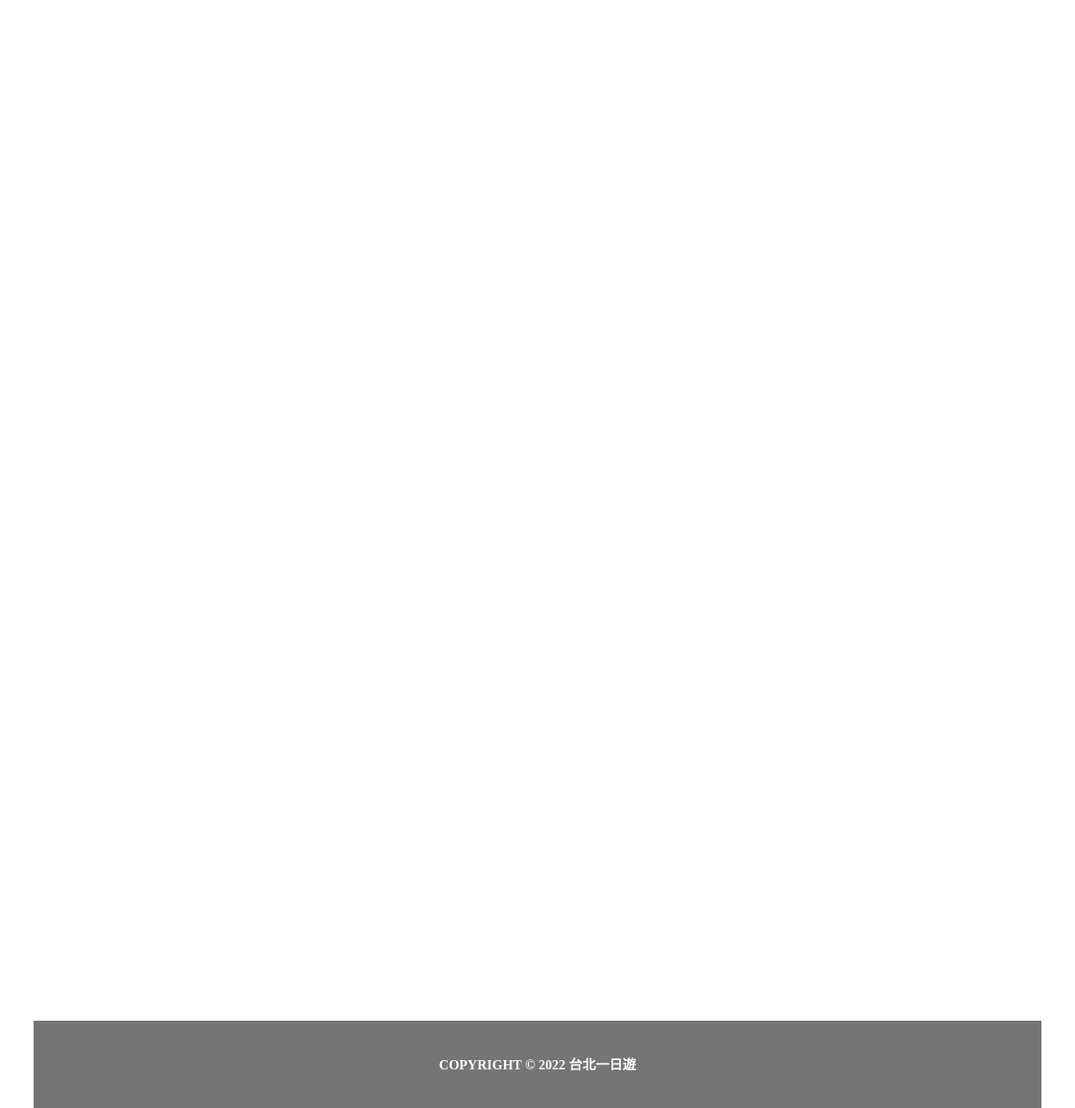
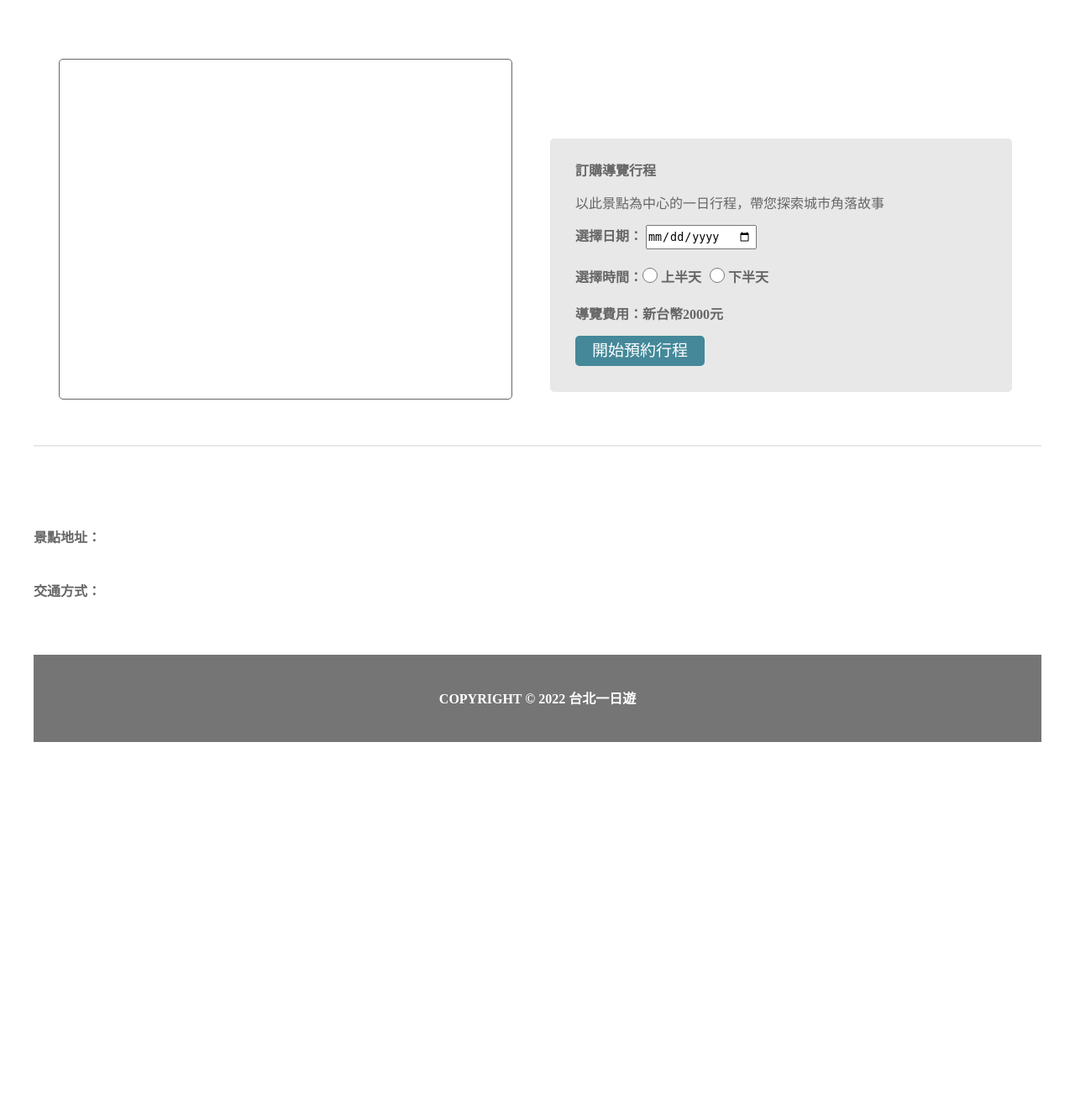
Before and after one commit to wen527555/Trip-website, a Flask app: template templates/attraction.html in a window 1280 px wide. Shown: the part 54-1374 px from the top of the page at 84% size. After the commit the page ends 938 px from the top, so only its background shows below. Run offline with Flask 2, Linux system fonts and the light colour scheme; the template is opened without the code that fills it, so the values that code supplies are empty.

Commit message:
feat: create attractions page

```diff
--- /dev/null
+++ b/static/JS/attraction.js
@@ -0,0 +1,43 @@
+"use strict";
+
+const attrs_img = document.querySelector(".attrs_img");
+const attrs_name = document.querySelector(".attrs_name");
+const attrs_inf = document.querySelector(".attrs_inf");
+const attrs_description = document.querySelector(".attrs_description");
+const attrs_address = document.querySelector(".attrs_address");
+const attrs_transport = document.querySelector(".attrs_transport");
+const attractionId = window.location.pathname.split("/")[2];
+const morning = document.getElementById("booking_time_morning");
+const price = document.getElementById("price");
+
+const getAttractionsId = () => {
+  fetch(`/api/attraction/${attractionId}`)
+    .then((respose) => respose.json())
+    .then((result) => {
+      const attraction = result.data;
+      const name = attraction.name;
+      const mrt = attraction.mrt;
+      const cat = attraction.category;
+      const description = attraction.description;
+      const address = attraction.address;
+      const transport = attraction.transport;
+      const images = attraction.images[0];
+      console.log(attraction);
+      attrs_img.style.backgroundImage = `url(${images})`;
+      attrs_name.textContent = name;
+      attrs_inf.textContent = cat + " at " + mrt;
+      attrs_description.textContent = description;
+      attrs_address.textContent = address;
+      attrs_transport.textContent = transport;
+    })
+    .catch((error) => console.error("Error", error));
+};
+getAttractionsId();
+
+function updatePrice() {
+  if (morning.checked) {
+    price.innerText = "新台幣2000元";
+  } else {
+    price.innerText = "新台幣2500元";
+  }
+}
--- /dev/null
+++ b/static/css/attraction.css
@@ -0,0 +1,298 @@
+* {
+  padding: 0;
+  margin: 0;
+  box-sizing: border-box;
+}
+
+body {
+  display: grid;
+  font-family: "Noto Sans TC";
+  font-style: normal;
+  grid-template-rows: auto 1fr auto;
+  justify-self: center;
+  min-height: 100vh;
+}
+
+nav {
+  display: grid;
+  grid-row: 1/2;
+  grid-template-columns: auto minmax(300px, 1200px) auto;
+  position: sticky;
+  background-color: #ffffff;
+  z-index: 10;
+  top: 0;
+  height: 54px;
+}
+
+nav > .nav_box {
+  display: grid;
+  grid-template-columns: 1fr 1fr;
+  grid-column: 2/3;
+  align-content: center;
+}
+
+nav > .nav_box > .nav_title > a {
+  font-weight: 700;
+  font-size: 30px;
+  color: #448899;
+  text-decoration: none;
+  padding-left: 10px;
+}
+nav > .nav_box > .nav_items {
+  display: grid;
+  grid-auto-flow: column;
+  justify-content: end;
+  padding-right: 10px;
+}
+nav > .nav_box > .nav_items > .nav_item {
+  font-weight: 500;
+  font-size: 16px;
+  line-height: 13px;
+  color: #666666;
+  border: 0;
+  /*去邊*/
+  background-color: #ffffff;
+  padding-right: 10px;
+}
+main {
+  display: grid;
+  grid-row: 2/3;
+  grid-template-columns: auto minmax(300px, 1200px) auto;
+  grid-template-rows: 460px auto;
+  justify-content: center;
+  justify-self: center;
+
+  margin: 40px 0px;
+  color: #666666;
+}
+
+main > .topSection {
+  display: grid;
+  grid-column: 2/3;
+  grid-template-columns: 600px 600px;
+}
+
+main > .topSection > .topSection_left {
+  display: grid;
+  grid-column: 1/2;
+  justify-content: center;
+  justify-self: center;
+  border-radius: 5px;
+  margin: 15px 10px;
+}
+
+main > .topSection > .topSection_left > .attrs_img {
+  border: 1px solid #666666;
+  height: 406px;
+  width: 540px;
+  margin: 15px 10px;
+  border-radius: 5px;
+  background-size: cover;
+  background-position: center;
+}
+
+main > .topSection > .topSection_right {
+  display: grid;
+  grid-column: 2/3;
+  grid-template-rows: 33px 22px 302px;
+  grid-gap: 15px;
+  align-self: center;
+  margin: 15px;
+}
+
+main > .topSection > .topSection_right > .attrs_name {
+  font-weight: 700;
+  font-size: 24px;
+  grid-row: 1/2;
+}
+
+main > .topSection > .topSection_right > .attrs_inf {
+  grid-row: 2/3;
+}
+
+.title {
+  font-weight: 700;
+  font-size: 16px;
+  margin: 5px 0px;
+}
+
+main > .booking_text {
+  font-weight: 500;
+  font-size: 16px;
+  line-height: 13px;
+}
+
+main > .topSection > .topSection_right > .booking_box {
+  display: grid;
+  grid-row: 3/4;
+  width: 550px;
+  height: 302px;
+  background: #e8e8e8;
+  border-radius: 5px;
+  padding: 20px 30px;
+}
+
+main > .topSection > .topSection_right > .booking_box > .booking_date {
+  width: 193px;
+  height: 35px;
+  background: #ffffff;
+  margin-right: 5px;
+}
+input[type="date"]::-webkit-calendar-picker-indicator {
+  margin: 4px;
+}
+
+main > .topSection > .topSection_right > .booking_box > .booking_time {
+  display: flex;
+  margin-right: 5px;
+}
+
+main
+  > .topSection
+  > .topSection_right
+  > .booking_box
+  > .booking_time
+  > .morning {
+  accent-color: #448899;
+}
+
+main
+  > .topSection
+  > .topSection_right
+  > .booking_box
+  > .booking_time
+  > .afternoon {
+  padding-left: 10px;
+  accent-color: #448899;
+}
+
+input[type="radio"] {
+  width: 18px;
+  height: 18px;
+  vertical-align: text-bottom;
+  margin-bottom: 2px;
+}
+
+main > .topSection > .topSection_right > .booking_box > .booking_price {
+  display: flex;
+}
+
+main > .topSection > .topSection_right > .booking_box > .booking_btn {
+  width: 154px;
+  height: 36px;
+  background: #448899;
+  border-radius: 5px;
+  border: none;
+  color: #ffffff;
+  font-size: 19px;
+  line-height: 16px;
+  align-items: center;
+  text-align: center;
+}
+
+hr {
+  border: 1px solid #e8e8e8;
+  height: 1px;
+  max-width: 1200px;
+  margin-top: 30px;
+  margin-bottom: 50px;
+}
+
+main > .bottomSection {
+  grid-column: 2/3;
+  grid-row: 2/3;
+}
+
+main > .bottomSection > .attrs_description {
+  font-size: 16px;
+  margin: 10px 0px;
+  padding: 10px 0px;
+}
+
+main > .bottomSection > .address {
+  font-size: 16px;
+  margin: 10px 0px;
+  padding: 10px 0px;
+}
+
+main > .bottomSection > .transport {
+  font-size: 16px;
+  margin: 10px 0px;
+  padding: 10px 0px;
+}
+
+footer {
+  display: grid;
+  grid-row: 3/4;
+  background: #757575;
+  color: #ffffff;
+  font-weight: 700;
+  font-size: 16px;
+  line-height: 13px;
+  justify-content: center;
+  align-content: center;
+  height: 104px;
+}
+
+@media (max-width: 1200px) {
+  nav > .nav_title > a {
+    padding-left: 20px;
+  }
+  nav > .nav_title > .nav_items {
+    padding-right: 20px;
+  }
+
+  main {
+    display: grid;
+    grid-template-columns: auto minmax(300px, 900px) auto;
+  }
+
+  main > .topSection {
+    grid-template-columns: 500px 450px;
+  }
+
+  main > .topSection > .topSection_left > .attrs_img {
+    height: auto;
+    width: 500px;
+    margin: 15px 10px;
+  }
+
+  main > .topSection > .topSection_right > .booking_box {
+    width: auto;
+  }
+
+  hr {
+    margin: 0px;
+  }
+}
+
+@media (max-width: 900px) {
+  main {
+    grid-template-rows: auto;
+    grid-template-columns: auto minmax(300px, 670px) auto;
+  }
+  main > .topSection {
+    display: block;
+  }
+
+  main > .topSection > .topSection_left {
+    width: auto;
+    margin: 30px 10px;
+  }
+
+  main > .topSection > .topSection_left > .attrs_img {
+    height: 406px;
+    width: 540px;
+  }
+
+  main > .topSection > .topSection_right {
+    width: auto;
+  }
+}
+
+@media (max-width: 670px) {
+  main {
+    grid-template-rows: auto;
+    grid-template-columns: auto minmax(300px, 540px) auto;
+  }
+}
--- a/static/css/index.css
+++ b/static/css/index.css
@@ -149,20 +149,20 @@ main {
   margin: 55px 0px;
 }
 
-main > .attrs_card {
+main > .index_card {
   display: grid;
   grid-template-rows: 157px 40px 43px;
   border: 1px solid #e8e8e8;
 }
 
-main > .attrs_card > .attrs_img {
+main > .index_card > .index_img {
   display: grid;
   grid-area: 1 / 1 / 3 / 2;
   background-size: cover;
   background-position: center;
 }
 
-main > .attrs_card > .attrs_name {
+main > .index_card > .index_name {
   display: grid;
   grid-area: 2 / 1 / 3 / 2;
 
@@ -176,14 +176,14 @@ main > .attrs_card > .attrs_name {
   padding-left: 15px;
 }
 
-main > .attrs_card > .attrs_inf {
+main > .index_card > .index_inf {
   display: grid;
   grid-row: 3/4;
   background: #ffffff;
   grid-template-columns: 1fr 1fr;
 }
 
-main > .attrs_card > .attrs_inf > .attrs_mrt {
+main > .index_card > .index_inf > .index_mrt {
   display: grid;
   justify-content: start;
   font-weight: 500;
@@ -193,7 +193,7 @@ main > .attrs_card > .attrs_inf > .attrs_mrt {
   color: #757575;
   padding-left: 15px;
 }
-main > .attrs_card > .attrs_inf > .attrs_cat {
+main > .index_card > .index_inf > .index_cat {
   display: grid;
   justify-content: end;
   font-weight: 500;
@@ -242,7 +242,7 @@ footer {
     grid-template-rows: repeat(6, 242px);
     justify-content: center;
   }
-  main > .attrs_card {
+  main > .index_card {
     height: auto;
   }
 }
@@ -260,7 +260,7 @@ footer {
     align-content: center;
     grid-gap: 15px;
   }
-  main > .attrs_card {
+  main > .index_card {
     width: 100%;
   }
 }
--- a/templates/attraction.html
+++ b/templates/attraction.html
@@ -4,7 +4,8 @@
     <meta charset="UTF-8" />
     <meta http-equiv="X-UA-Compatible" content="IE=edge" />
     <meta name="viewport" content="width=device-width, initial-scale=1.0" />
-    <link rel="stylesheet" href="../statics/index.css" />
+    <!-- <link rel="stylesheet" href="../static/css/index.css" /> -->
+    <link rel="stylesheet" href="../static/css/attraction.css" />
     <title>Taipei-day-trip 台北一日遊</title>
   </head>
   <body>
@@ -18,7 +19,67 @@
       </div>
     </nav>
 
-    <main></main>
+    <main>
+      <div class="topSection">
+        <div class="topSection_left"><div class="attrs_img"></div></div>
+        <div class="topSection_right">
+          <div class="attrs_name"></div>
+          <div class="booking_text attrs_inf"></div>
+          <div class="booking_box">
+            <div class="title">訂購導覽行程</div>
+            <div class="booking_text">
+              以此景點為中心的一日行程，帶您探索城市角落故事
+            </div>
+            <div class="title">
+              選擇日期：
+              <input type="date" class="booking_date" id="booking_date" />
+            </div>
+            <div class="title booking_time">
+              選擇時間：
+              <div class="booking_text morning">
+                <input
+                  type="radio"
+                  id="booking_time_morning"
+                  name="time"
+                  value="morning"
+                  onclick="updatePrice()"
+                />
+                上半天
+              </div>
+              <div class="booking_text afternoon">
+                <input
+                  type="radio"
+                  id="booking_time_afternoon"
+                  name="time"
+                  value="afternoon"
+                  onclick="updatePrice()"
+                />
+                下半天
+              </div>
+            </div>
+            <div class="title booking_price">
+              導覽費用：
+              <div class="booking_text" id="price">新台幣2000元</div>
+            </div>
+            <button class="booking_btn">開始預約行程</button>
+          </div>
+        </div>
+      </div>
+
+      <div class="bottomSection">
+        <hr />
+        <div class="attrs_description"></div>
+        <div class="address">
+          <div class="title">景點地址：</div>
+          <div class="attrs_address"></div>
+        </div>
+        <div class="transport">
+          <div class="title">交通方式：</div>
+          <div class="attrs_transport"></div>
+        </div>
+      </div>
+    </main>
     <footer>COPYRIGHT © 2022 台北一日遊</footer>
+    <script src="../static/JS/attraction.js"></script>
   </body>
 </html>
```
Also changed, not shown: static/JS/index.js (+39 -9 lines).
